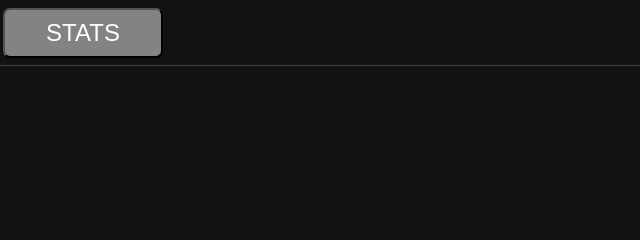
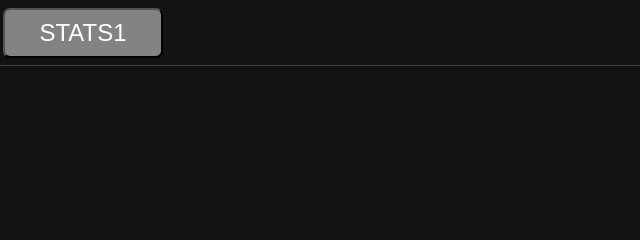
Before and after one commit to JuridicalBear14/dadle, a plain HTML site: page index.html in a window 1280 px wide. Shown: the top 240 px of the page, 0-640 px from the left. Drawn offline with Linux system fonts and the light colour scheme.

Commit message:
Version system

```diff
--- a/index.html
+++ b/index.html
@@ -10,7 +10,7 @@
 </head>
 <body>
     <div id="top-bar">
-        <button id="stats">Stats</button>
+        <button id="stats">Stats1</button>
         <button id="info" onclick="">Info</button>
     </div>
 
```
